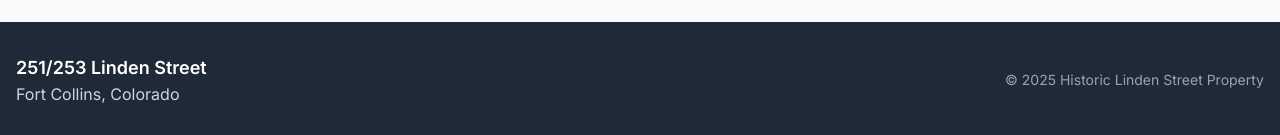
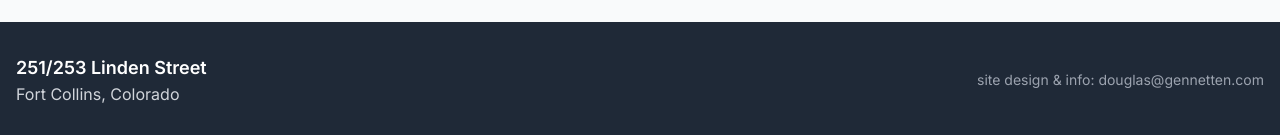
Before and after one commit to dgennetten/linden, a React (Vite) app: page / in a window 1280 px wide. Shown: the part 1810-1945 px from the top of the page. Built offline with nearby package versions, Linux system fonts and the light colour scheme.

Commit message:
remove copywrite, add contact info

```diff
--- a/src/components/Layout.tsx
+++ b/src/components/Layout.tsx
@@ -26,7 +26,7 @@ const Layout: React.FC = () => {
               <p className="text-gray-300">Fort Collins, Colorado</p>
             </div>
             <div className="text-sm text-gray-400">
-              © {new Date().getFullYear()} Historic Linden Street Property
+              site design & info: douglas@gennetten.com
             </div>
           </div>
         </div>
```
